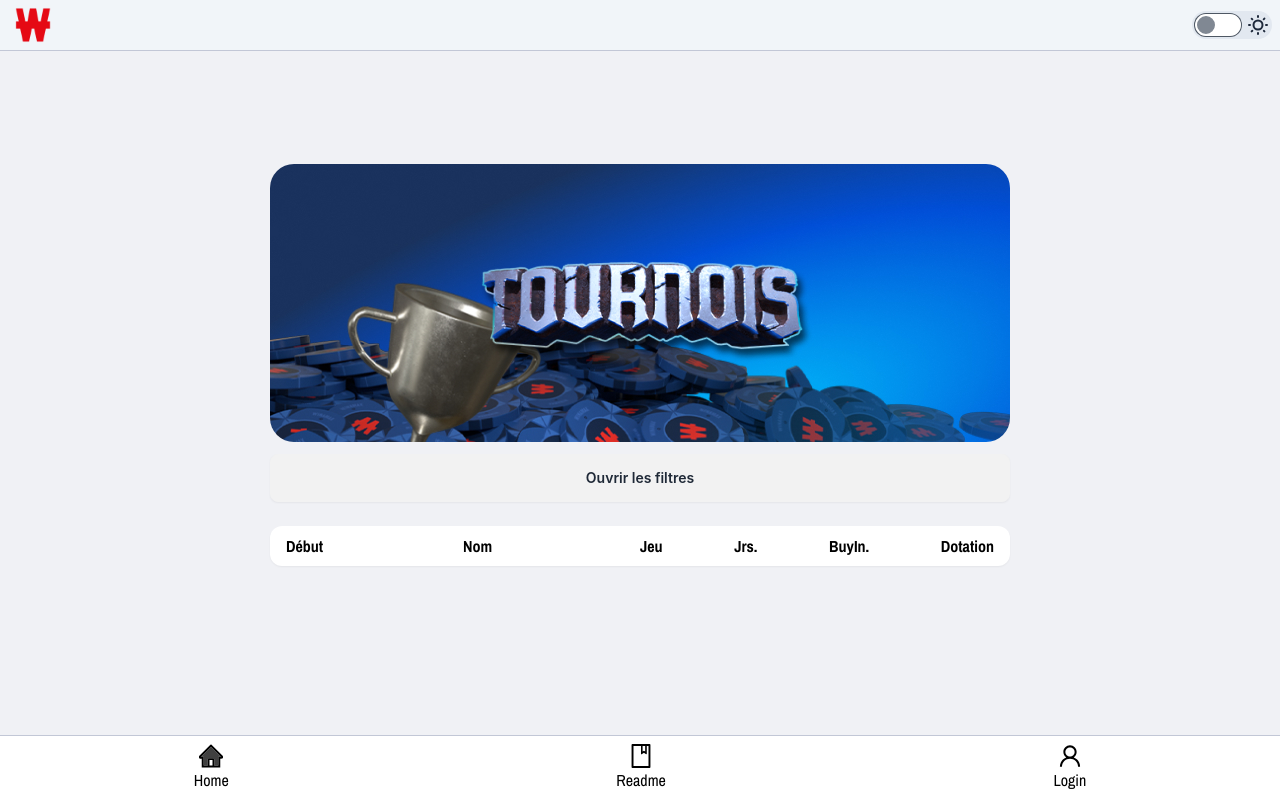
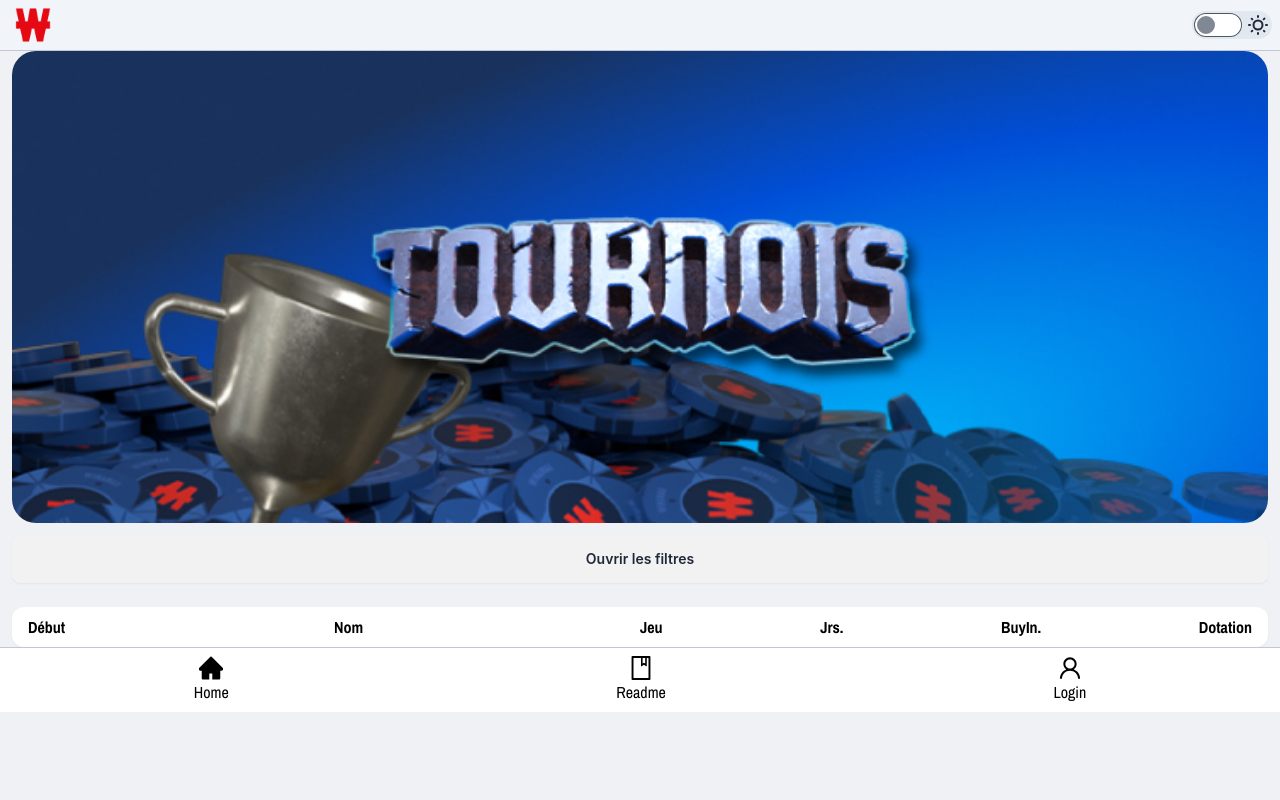
Before and after one commit to LaCause/front-winamax, a React (Vite) app: page / in a window 1280 px wide. Built offline with nearby package versions, Linux system fonts and the light colour scheme.

Commit message:
feat/login: change front

```diff
--- a/src/App.tsx
+++ b/src/App.tsx
@@ -13,9 +13,9 @@ function App() {
         className={`flex flex-col min-h-screen bg-primary-grey dark:bg-slate-800 ${darkmode ? 'dark' : 'light'}`}
       >
         <Header />
-        <div className="flex-grow flex items-center justify-center py-16 mb-[70px]">
+        <section>
           <Outlet />
-        </div>
+        </section>
         <Navigation />
       </div>
     </>
--- a/src/components/organisms/Header/Header.tsx
+++ b/src/components/organisms/Header/Header.tsx
@@ -5,7 +5,7 @@ export const Header = () => {
   const { darkmode, toggleDarkMode } = useTheme();
   return (
     <>
-      <header className="z-20 fixed w-full bg-slate-100 flex justify-between border-b-[1.5px] border-[#c2c7d6] mb-2 dark:bg-slate-800 transition px-2">
+      <header className="z-20 sticky top-0 w-full bg-slate-100 flex justify-between border-b-[1.5px] border-[#c2c7d6] dark:bg-slate-800 transition px-2">
         <img src={logoWinamax} width={50} className="p-1" />
         <div
           id="test"
--- a/src/components/organisms/Navigation/Navigation.tsx
+++ b/src/components/organisms/Navigation/Navigation.tsx
@@ -1,38 +1,45 @@
 import { Link, useLocation } from 'react-router-dom';
 import { ROUTES } from '../../../router/routes';
-import { Icon } from '../../atoms/Icon/Icon';
 import {
   UserOutlined,
   BookFilled,
-  BookTwoTone,
-  HomeTwoTone,
   BookOutlined,
-  LoginOutlined,
-  UserAddOutlined,
+  HomeFilled,
+  HomeOutlined,
 } from '@ant-design/icons';
 
 export const Navigation = () => {
   const location = useLocation();
   return (
     <>
-      <nav className="fixed flex bottom-0 border-t-[1.5px] border-[#c2c7d6] justify-around w-full py-2 text-black z-10 bg-white font-archivoNarrow dark:bg-slate-800 transition">
-        <Link to={`${ROUTES.HOME}`} className="flex flex-col items-center">
-          <HomeTwoTone
-            style={{ fontSize: 24 }}
-            twoToneColor={location.pathname === ROUTES.HOME ? 'black' : ''}
-          />
+      <nav className="sticky flex bottom-0 border-t-[1.5px] border-[#c2c7d6] justify-around w-full py-2 text-black z-10 bg-white font-archivoNarrow dark:bg-slate-800 transition">
+        <Link
+          to={`${ROUTES.HOME}`}
+          className="flex flex-col items-center text-black dark:text-gray-300"
+        >
+          {location.pathname === ROUTES.HOME ? (
+            <HomeFilled style={{ fontSize: 24 }} />
+          ) : (
+            <HomeOutlined style={{ fontSize: 24 }} />
+          )}
           Home
         </Link>
-        <Link to={ROUTES.READ_ME} className="flex flex-col items-center">
+        <Link
+          to={ROUTES.READ_ME}
+          className="flex flex-col items-center text-black dark:text-gray-300"
+        >
           {location.pathname === ROUTES.READ_ME ? (
             <BookFilled style={{ fontSize: 24 }} />
           ) : (
-            <BookOutlined style={{ fontSize: 24, color: 'black' }} />
+            <BookOutlined style={{ fontSize: 24 }} />
           )}
           Readme
         </Link>
-        <Link to={ROUTES.LOGIN} className="flex flex-col items-center">
-          <UserOutlined style={{ fontSize: 24, color: 'black' }} />
+        <Link
+          to={ROUTES.LOGIN}
+          className="flex flex-col items-center text-black dark:text-gray-300"
+        >
+          <UserOutlined style={{ fontSize: 24 }} />
           Login
         </Link>
       </nav>
--- a/src/index.css
+++ b/src/index.css
@@ -1,3 +1,5 @@
+@import 'tailwindcss/base';
+
 :root {
   font-family: Inter, system-ui, Avenir, Helvetica, Arial, sans-serif;
   line-height: 1.5;
@@ -111,3 +113,15 @@
   z-index: 10;
   top: -15px;
 }
+
+.dark .gradient-primary {
+  background-image: linear-gradient(
+    135deg,
+    theme('colors.gray.700') 0%,
+    theme('colors.gray.800') 100%
+  );
+}
+
+.gradient-primary {
+  background-image: linear-gradient(135deg, #f5f7fa 0%, #c3cfe2 100%);
+}
--- a/src/templates/Login/Login.tsx
+++ b/src/templates/Login/Login.tsx
@@ -1,3 +1,68 @@
+import { LockFilled, UserOutlined } from '@ant-design/icons';
+import { useState } from 'react';
+
 export const Login = () => {
-  return <div>PAGE LOGIN</div>;
+  const [processing, setProcessing] = useState(false);
+  const [isFocused, setIsFocused] = useState(false);
+
+  console.log('execute Login.tsx');
+
+  if (processing) {
+    return <p>Authentification en cours ...</p>;
+  }
+  return (
+    <>
+      <section className="flex flex-col items-center bg-slate-200 h-[100vh] gradient-primary">
+        <div>
+          <div className="card glass w-96 mt-24">
+            <div className="h-36 w-36 bg-pink-400 rounded-full mx-auto -mt-20 flex justify-center items-center">
+              <svg
+                width="135"
+                height="135"
+                viewBox="0 0 201 201"
+                fill="none"
+                xmlns="http://www.w3.org/2000/svg"
+              >
+                <circle cx="100.5" cy="100.5" r="100.5" fill="#EFB87E" />
+                <circle cx="60.4596" cy="69.4596" r="31.4596" fill="#EAEAEA" />
+                <circle cx="59.8847" cy="69.8847" r="11.8847" fill="#2F2F2F" />
+                <circle cx="138.46" cy="69.4596" r="31.4596" fill="#EAEAEA" />
+                <circle cx="138.459" cy="69.4596" r="11.8847" fill="#2F2F2F" />
+              </svg>
+            </div>
+            <div className="card-body">
+              <h2 className="card-title uppercase mx-auto text-primary-red dark:text-white">
+                Login
+              </h2>
+              <label className="input input-bordered bg-gray-300 flex items-center gap-2 text-primary-red ">
+                <UserOutlined />
+                <input
+                  type="email"
+                  name="email"
+                  className="grow placeholder:text-primary-red"
+                  placeholder="Username"
+                  autoComplete="on"
+                />
+              </label>
+              <label className="input input-bordered bg-gray-300 text-primary-red flex items-center gap-2">
+                <LockFilled />
+                <input
+                  type="password"
+                  name="current-password"
+                  className="grow"
+                  autoComplete="on"
+                />
+              </label>
+              <p className="text-gray-500 dark:text-white text-sm text-center">
+                Vous n'avez pas de compte ? <b>S'inscrire</b>
+              </p>
+              <div className="card-actions justify-center">
+                <button className="btn btn-success">Connexion</button>
+              </div>
+            </div>
+          </div>
+        </div>
+      </section>
+    </>
+  );
 };
```
